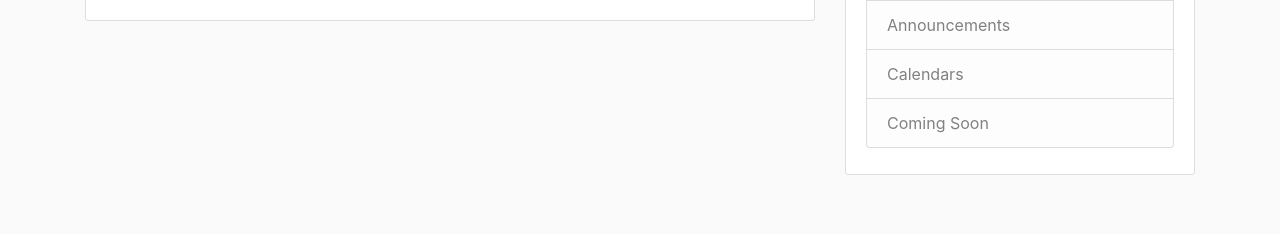
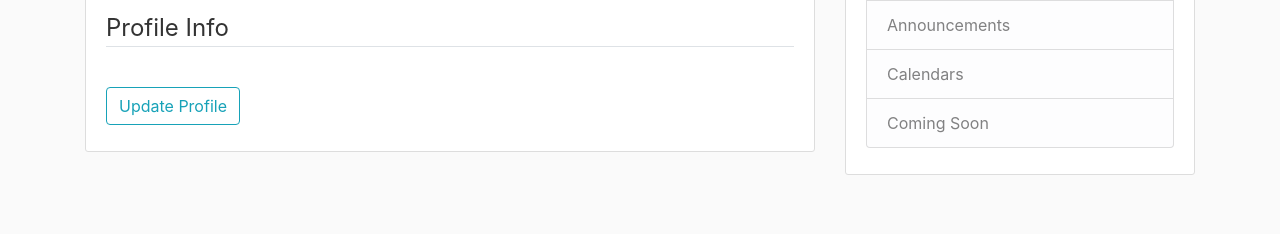
Before and after one commit to jeihanraihan/Django-blog, a Django app: page /profile/ in a window 1280 px wide. Shown: the part 222-456 px from the top of the page. Run offline with Django 3.2, Linux system fonts and the light colour scheme; a user stored in the database is signed in; some libraries are stand-ins or nearby versions.

Commit message:
added form update profile

```diff
--- a/django_project/users/templates/users/profile.html
+++ b/django_project/users/templates/users/profile.html
@@ -10,5 +10,16 @@
          <p class="text-secondary">{{ user.email }}</p>
        </div>
      </div>
+     <form method="POST" enctype="multipart/form-data">
+       {% csrf_token %}
+       <fieldset class="form-group">
+         <legend class="border-bottom mb-4">Profile Info</legend>
+         {{ u_form|crispy }}
+         {{ p_form|crispy }}
+       </fieldset>
+       <div class="form-group">
+         <button type="submit" class="btn btn-outline-info">Update Profile</button>
+       </div>
+     </form>
    </div>
 {% endblock content %}
```
